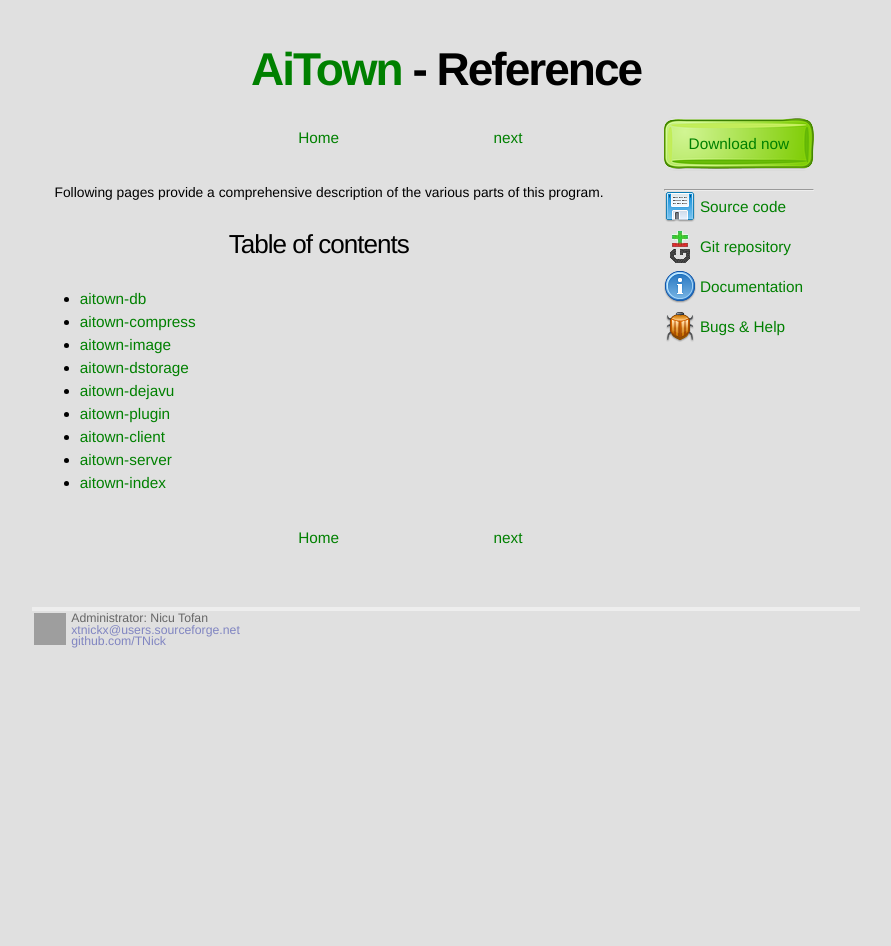
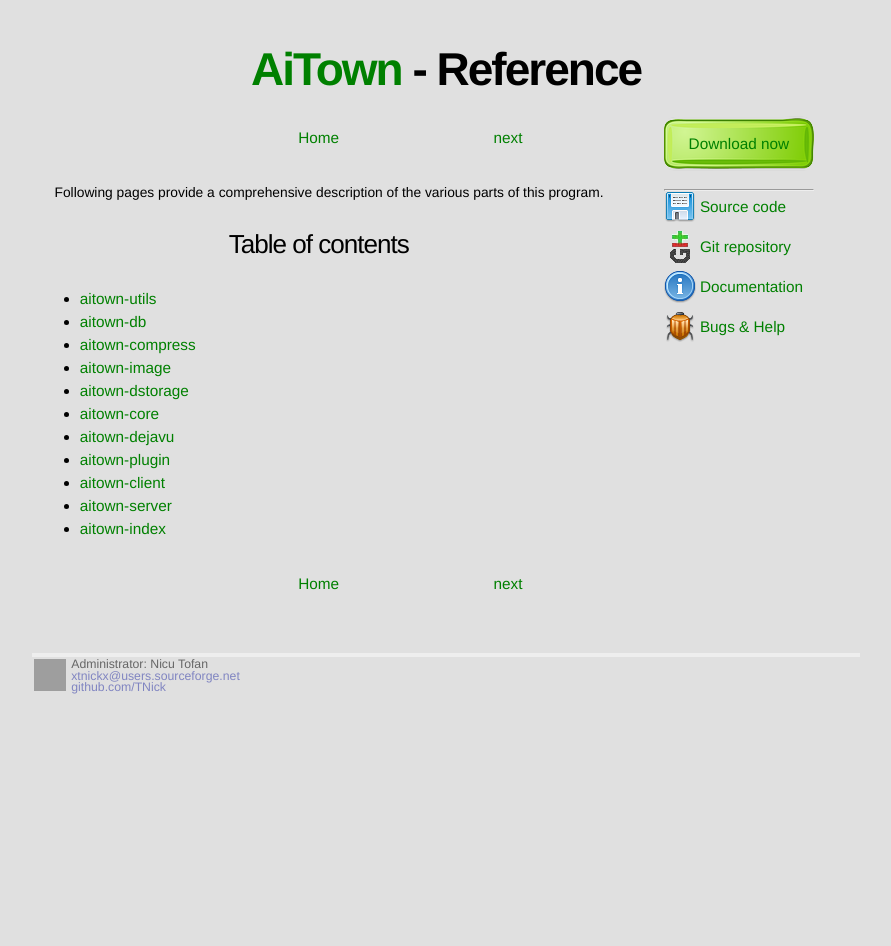
Before and after one commit to TNick/aitown, a Jekyll site: the page built from reference/index.html, in a window 1280 px wide. Shown: the whole page, without its empty margins (194-1085 px from the left). Built offline with Jekyll 4.4.1, drawn with Linux system fonts in a browser that asks for light colours; grey boxes are pictures that could not be loaded.

Commit message:
Added missing modules

```diff
--- a/reference/index.html
+++ b/reference/index.html
@@ -11,6 +11,9 @@ title: Reference
 <h2>Table of contents</h2>
 <ul>
     <li>
+        <a href="aitown-utils.html">aitown-utils</a>
+    </li>
+    <li>
         <a href="aitown-db.html">aitown-db</a>
     </li>
     <li>
@@ -21,6 +24,9 @@ title: Reference
     </li>
     <li>
         <a href="aitown-dstorage.html">aitown-dstorage</a>
+    </li>
+    <li>
+        <a href="aitown-core.html">aitown-core</a>
     </li>
     <li>
         <a href="aitown-dejavu.html">aitown-dejavu</a>
```
